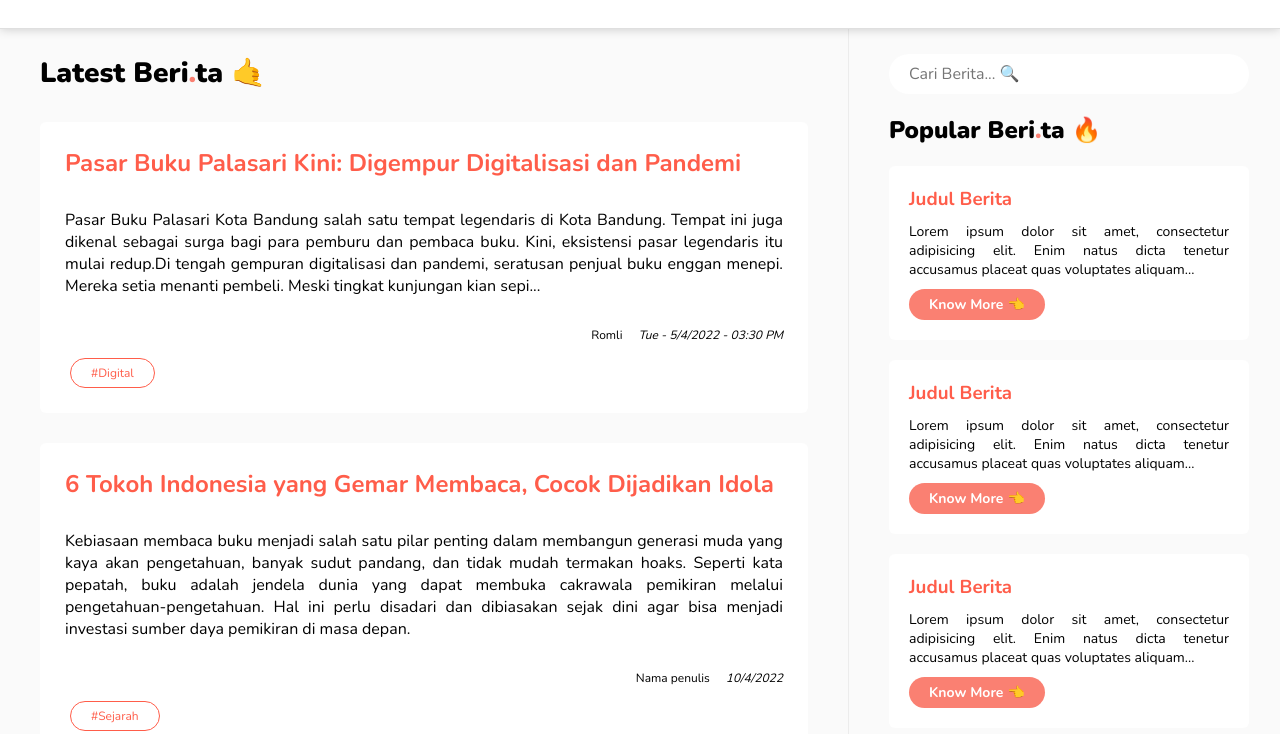
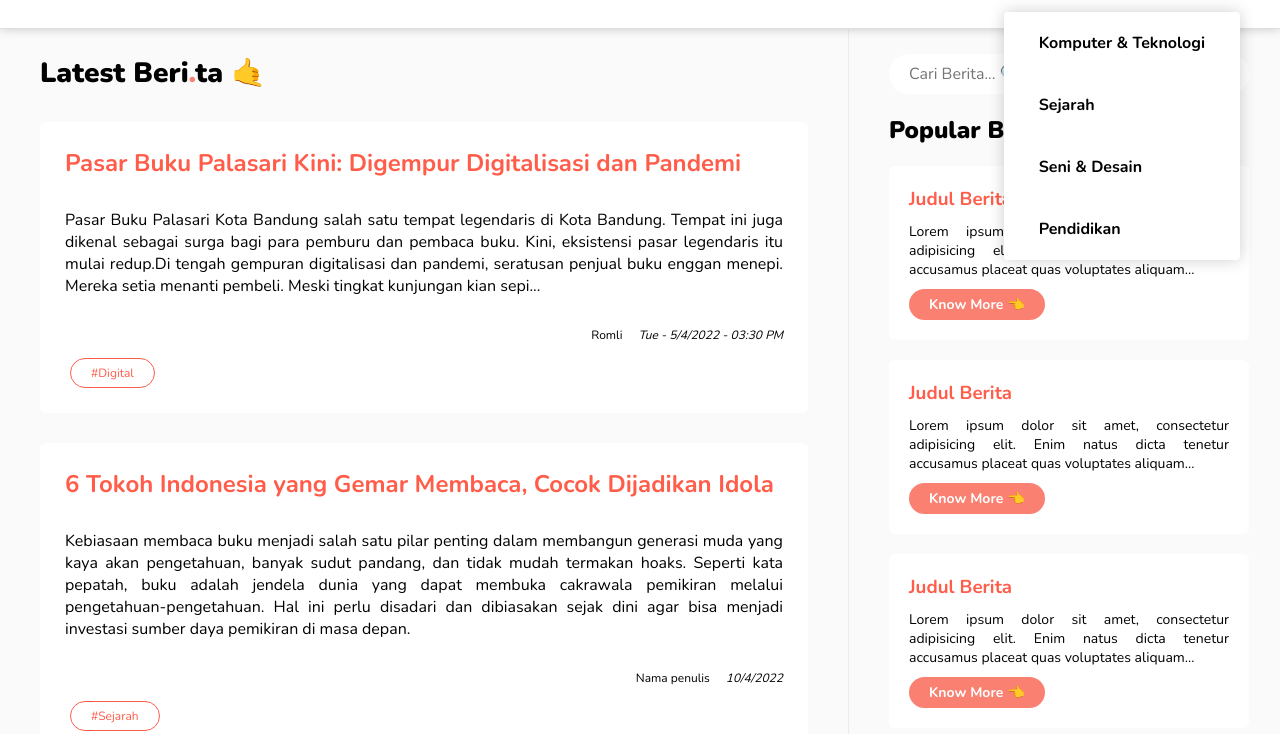
Before and after one commit to MissterMan/prakweb-news, a plain HTML site: page index.html in a window 1280 px wide. Both pictures are taken after a click on the link "Kategori 📃". Shown: the part 66-800 px from the top of the page. Drawn offline with nearby package versions, Linux system fonts and the light colour scheme.

Commit message:
Fixing dropdown

```diff
--- a/index.html
+++ b/index.html
@@ -24,8 +24,8 @@
                 <a class="navbar__li" href="#">Home 🏠</a></li>
                 <a class="navbar__li" href="profil.html">Profil 🧑</a></li>
                 <div class="navbar__dropdown">
-                    <a class="navbar__li" href="#">Kategori 📃</a></li>
-                    <div class="navbar__dropdown--content">
+                    <a id="toogleDrop" class="navbar__li" href="#">Kategori 📃</a></li>
+                    <div id="dropdown-content" class="navbar__dropdown--content">
                         <a href="" class="navbar__listdrop">Komputer & Teknologi</a>
                         <a href="" class="navbar__listdrop">Sejarah</a>
                         <a href="" class="navbar__listdrop">Seni & Desain</a>
--- a/script.js
+++ b/script.js
@@ -3,3 +3,9 @@ toogleHamburger.addEventListener("click", function () {
   const mobileView = document.querySelector("#mobile__dropdown");
   mobileView.classList.toggle("block");
 });
+
+const toogleDrop = document.querySelector("#toogleDrop");
+toogleDrop.addEventListener("click", function () {
+  const dropdownContent = document.getElementById("dropdown-content");
+  dropdownContent.classList.toggle("block");
+});
--- a/style.css
+++ b/style.css
@@ -90,6 +90,7 @@ p {
   background-color: #ff5d4a;
   color: white;
   transition: 300ms;
+  border-radius: 4px;
 }
 
 .navbar__li:hover {
@@ -99,6 +100,7 @@ p {
 .navbar__dropdown--content {
   z-index: 10;
   border-radius: 4px;
+  margin-top: 20px;
   display: none;
   position: absolute;
   width: max-content;
@@ -107,9 +109,6 @@ p {
   box-shadow: 0px 0px 16px 0px rgba(0, 0, 0, 0.2);
 }
 
-.navbar__dropdown:hover .navbar__dropdown--content {
-  display: block;
-}
 .hidden {
   display: none;
 }
```
